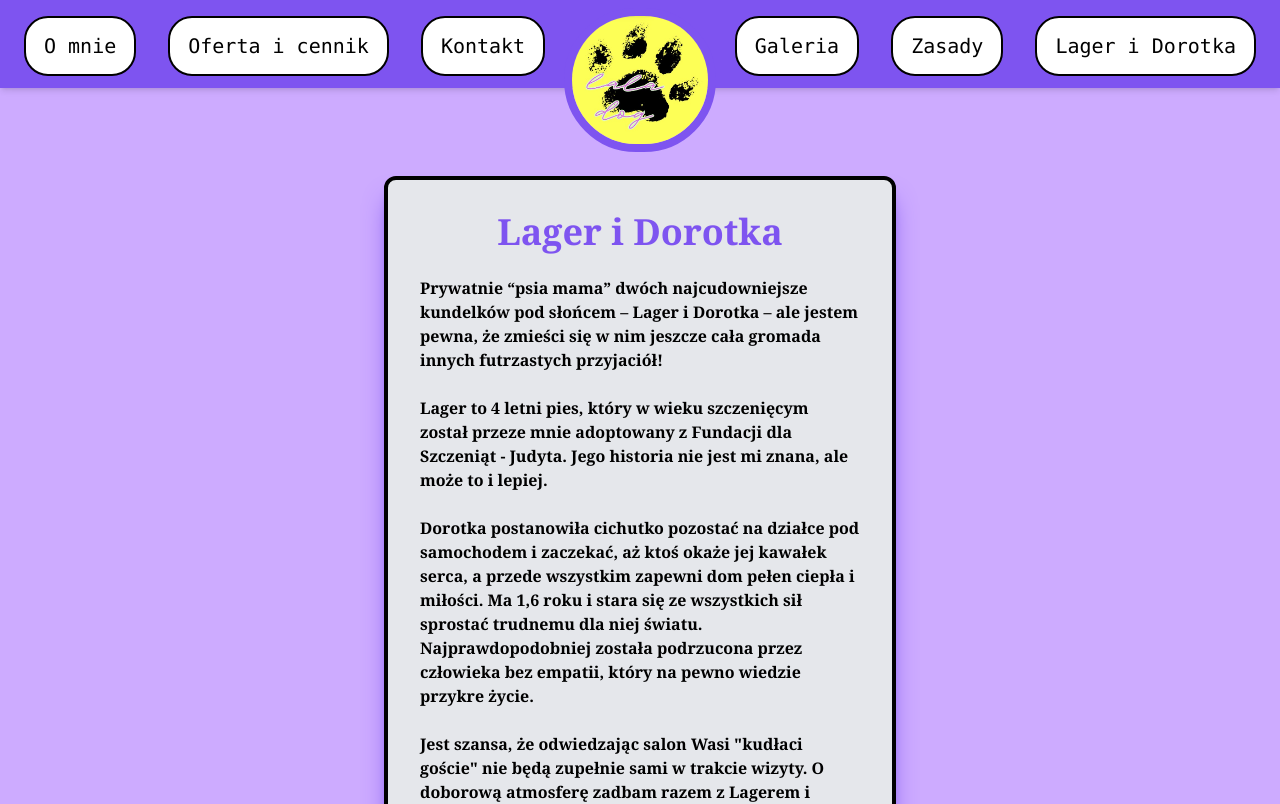
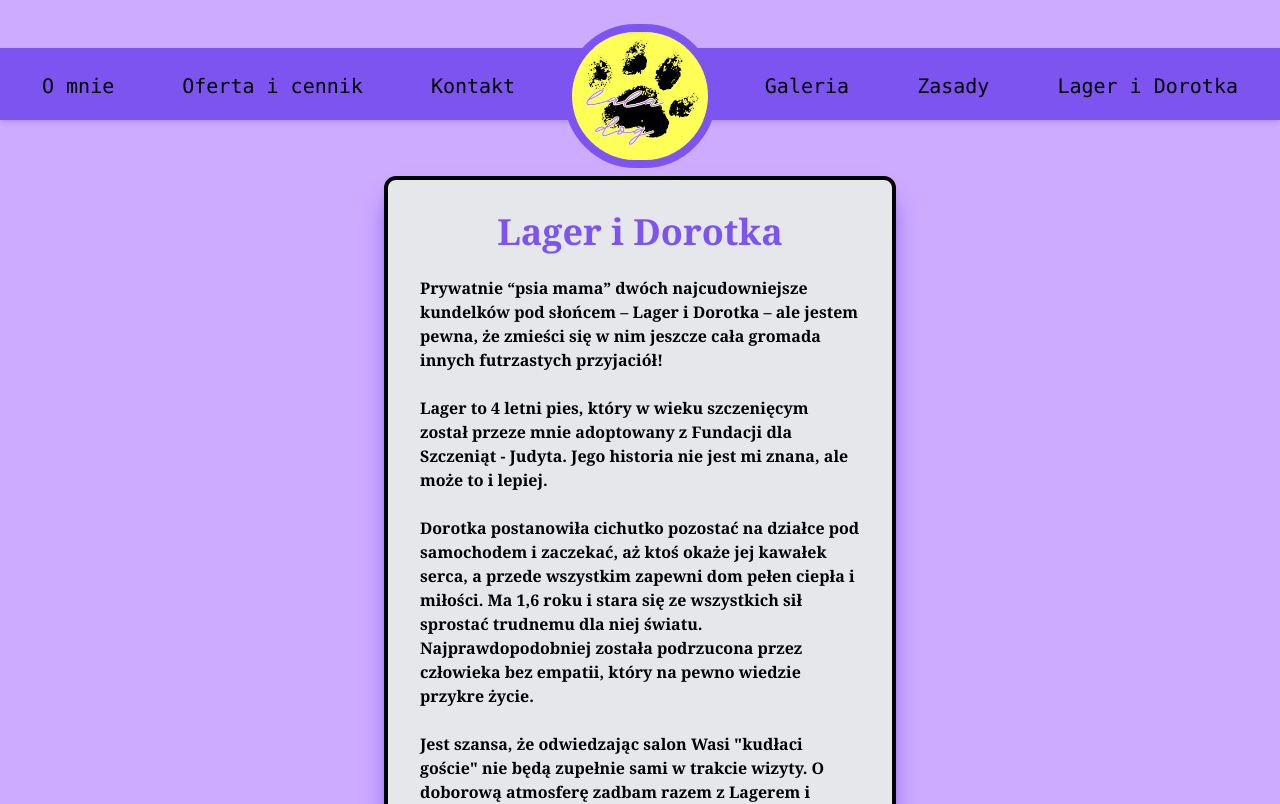
Before and after one commit to albertrzad18/lala-dog, a React (Vite) app: page /dogs in a window 1280 px wide. Shown: the top 804 px of the page. Built offline with nearby package versions, Linux system fonts and the light colour scheme.

Commit message:
navbar v1

```diff
--- a/src/components/HoverLink.jsx
+++ b/src/components/HoverLink.jsx
@@ -1,7 +1,7 @@
 const HoverLink = ({ text, link }) => {
   return (
     <>
-      <button className="btn relative inline-flex items-center justify-start overflow-hidden font-medium font-mono transition-all bg-white rounded-3xl  group py-1.5 px-2.5 border-2 border-black mb-8">
+      <button className="btn relative inline-flex items-center justify-start overflow-hidden font-medium font-mono transition-all bg-[#7e54f0] group px-2.5  border-black mb-8 ">
         <span className="w-56 h-48 rounded bg-[#d6c9fe] absolute bottom-0 left-0 translate-x-full ease-out duration-500 transition-all translate-y-full mb-9 ml-9 group-hover:ml-0 group-hover:mb-32 group-hover:translate-x-0"></span>
         <span className="relative w-full text-left text-black transition-colors duration-300 ease-in-out group-hover:text-[#6342bd] p-2">
           <a href={link}>{text}</a>
--- a/src/components/Navbar.jsx
+++ b/src/components/Navbar.jsx
@@ -3,8 +3,8 @@ import HoverLink from "./HoverLink";
 const Navbar = () => {
   return (
     <>
-      <nav className="fixed top-0 w-full h-22 bg-[#7e54f0] z-50 shadow-md hidden md:block">
-        <div className="max-w-screen-xl mx-auto flex flex-wrap md:flex-nowrap items-center justify-between py-4 px-4 md:px-6 relative">
+      <nav className="fixed top-12 w-full h-18 bg-[#7e54f0] z-50 shadow-md hidden md:block">
+        <div className="max-w-screen-xl mx-auto flex flex-wrap md:flex-wrap items-center justify-between py-4 px-4 md:px-6 relative">
           <ul className="flex flex-row gap-24 md:gap-8 text-sm md:text-xl whitespace-nowrap">
             <li>
               <HoverLink text="O mnie" link="/aboutMe" />
@@ -17,7 +17,7 @@ const Navbar = () => {
             </li>
           </ul>
 
-          <div className="absolute top-2 left-1/2 transform -translate-x-1/2 hidden md:block">
+          <div className="absolute -top-6 left-1/2 transform -translate-x-1/2 hidden md:block">
             <img
               src="logo.jpg"
               className="w-24 md:w-38 rounded-full border-8 border-[#7e54f0]"
```
